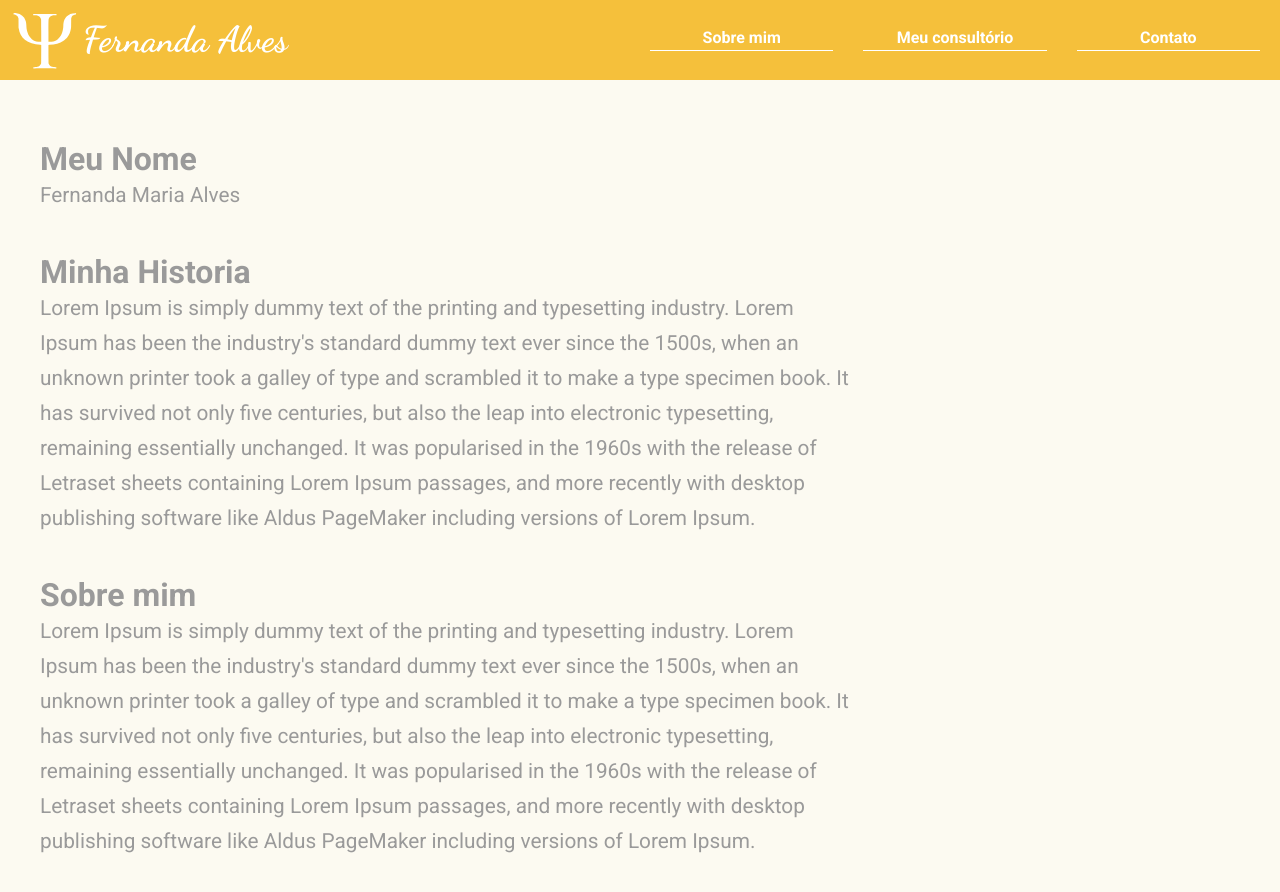
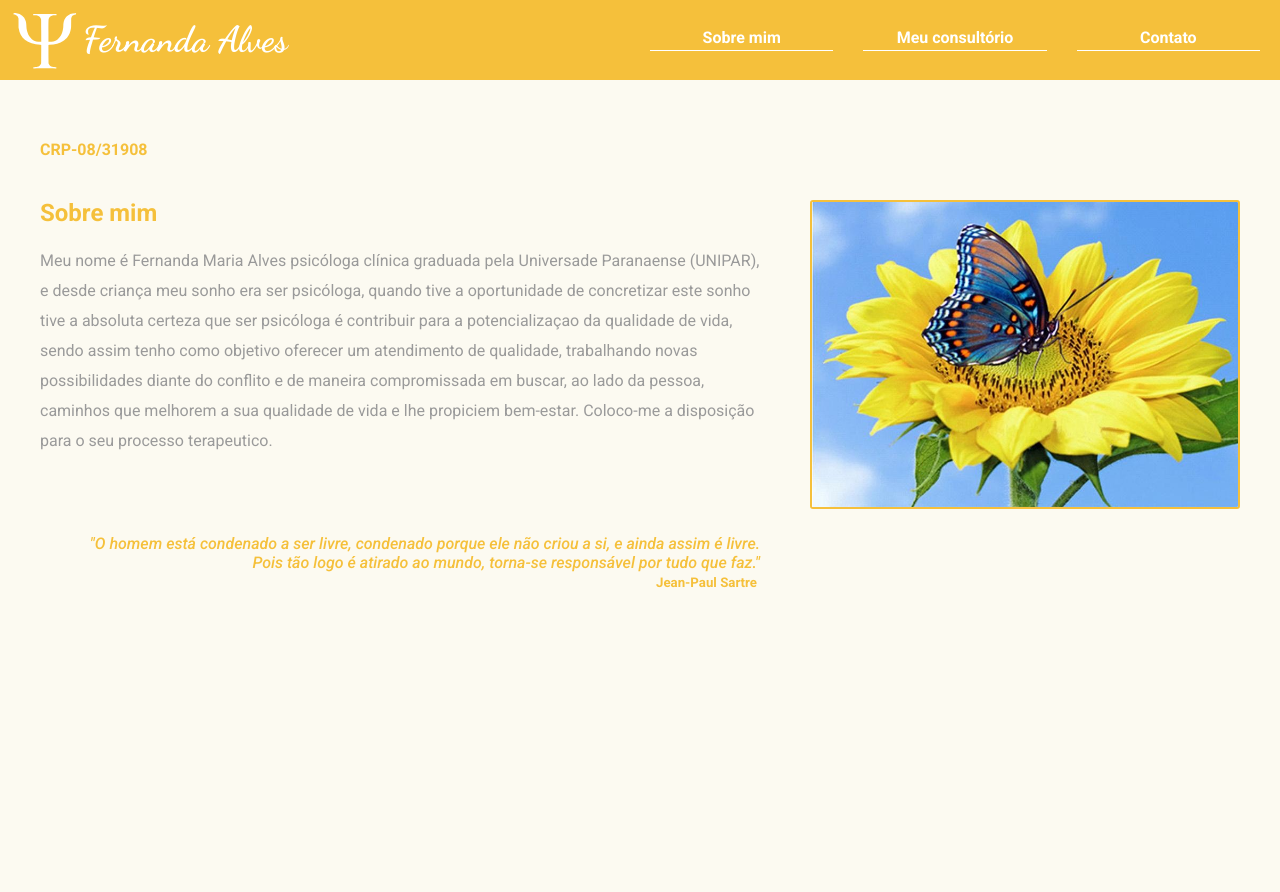
Before and after one commit to hyperyuri/psicfernanda.com.br, a React (Create React App) app: page / in a window 1280 px wide. Shown: the top 892 px of the page. After the commit the page ends 800 px from the top, so only its background shows below. Built offline with nearby package versions, Linux system fonts and the light colour scheme.

Commit message:
edit text, about me layout and office layout

```diff
--- a/public/index.html
+++ b/public/index.html
@@ -3,6 +3,11 @@
   <head>
     <meta charset="utf-8" />
     <meta name="viewport" content="width=device-width, initial-scale=1" />
+    <link
+      rel="shortcut icon"
+      href="%PUBLIC_URL%/favicon.svg"
+      type="image/x-icon"
+    />
     <title>Fernanda Alves</title>
   </head>
   <body>
--- a/src/global.css
+++ b/src/global.css
@@ -8,6 +8,7 @@
   }
 
   body {
+    width: 100vw;
     height: 100%;
     background-color: #FCFAF1;
     overflow-x: hidden;
--- a/src/pages/AboutMe/index.js
+++ b/src/pages/AboutMe/index.js
@@ -1,5 +1,6 @@
 import React from "react";
 import "./styles.css";
+import girasoll from "../../assets/tes.jpeg";
 import Header from "../../components/Header";
 
 function AboutMe() {
@@ -7,37 +8,41 @@ function AboutMe() {
     <>
       <Header />
       <div className="aboutContainer">
-        <div className="myName">
-          <h1>Meu Nome</h1>
-          <p>Fernanda Maria Alves</p>
+        <div className="aboutLeft">
+          <h2>CRP-08/31908</h2>
+
+          <div className="myHistory">
+            <h1>Sobre mim</h1>
+            <br />
+            <p>
+              Meu nome é Fernanda Maria Alves psicóloga clínica graduada pela
+              Universade Paranaense (UNIPAR), e desde criança meu sonho era ser
+              psicóloga, quando tive a oportunidade de concretizar este sonho
+              tive a absoluta certeza que ser psicóloga é contribuir para a
+              potencializaçao da qualidade de vida, sendo assim tenho como
+              objetivo oferecer um atendimento de qualidade, trabalhando novas
+              possibilidades diante do conflito e de maneira compromissada em
+              buscar, ao lado da pessoa, caminhos que melhorem a sua qualidade
+              de vida e lhe propiciem bem-estar. Coloco-me a disposição para o
+              seu processo terapeutico.
+            </p>
+            <br />
+            <br />
+          </div>
+          <div className="phrase">
+            <p>
+              "O homem está condenado a ser livre, condenado porque ele não
+              criou a si, e ainda assim é livre.
+            </p>
+            <p>
+              Pois tão logo é atirado ao mundo, torna-se responsável por tudo
+              que faz."
+            </p>
+            <h5>Jean-Paul Sartre</h5>
+          </div>
         </div>
-        <div className="myHistory">
-          <h1>Minha Historia</h1>
-          <p>
-            Lorem Ipsum is simply dummy text of the printing and typesetting
-            industry. Lorem Ipsum has been the industry's standard dummy text
-            ever since the 1500s, when an unknown printer took a galley of type
-            and scrambled it to make a type specimen book. It has survived not
-            only five centuries, but also the leap into electronic typesetting,
-            remaining essentially unchanged. It was popularised in the 1960s
-            with the release of Letraset sheets containing Lorem Ipsum passages,
-            and more recently with desktop publishing software like Aldus
-            PageMaker including versions of Lorem Ipsum.
-          </p>
-        </div>
-        <div className="sobremim">
-          <h1>Sobre mim</h1>
-          <p>
-            Lorem Ipsum is simply dummy text of the printing and typesetting
-            industry. Lorem Ipsum has been the industry's standard dummy text
-            ever since the 1500s, when an unknown printer took a galley of type
-            and scrambled it to make a type specimen book. It has survived not
-            only five centuries, but also the leap into electronic typesetting,
-            remaining essentially unchanged. It was popularised in the 1960s
-            with the release of Letraset sheets containing Lorem Ipsum passages,
-            and more recently with desktop publishing software like Aldus
-            PageMaker including versions of Lorem Ipsum.
-          </p>
+        <div className="aboutRight">
+          <img src={girasoll} alt="" />
         </div>
       </div>
     </>
--- a/src/pages/AboutMe/styles.css
+++ b/src/pages/AboutMe/styles.css
@@ -1,39 +1,71 @@
+@import url('https://fonts.googleapis.com/css2?family=Roboto:ital,wght@0,500;0,700;1,500;1,700&display=swap');
+
 .aboutContainer {
     font-family: Roboto, sans-serif;
-    width: 70%;
+    width: 100%;
     margin-top: 80px;
+    display: flex;
+    flex-direction: row;
     padding: 60px 40px;
 }
 
+.aboutContainer div.aboutLeft {
+  display: flex;
+  flex-direction: column;
+  width: 60%;
+}
+
+.aboutContainer div.aboutRight {
+  width: 40%;
+  align-items: center;
+  justify-content: center;
+  padding-top: 20px;
+  padding-left: 50px;
+}
+
+.aboutContainer div.aboutRight img {
+  width: 100%;
+  border-radius: 3px;
+  border: 2px solid #F5C03B;
+}
+
+
+.aboutContainer h2 {
+  color: #F5C03B;
+  font-size: 1em;
+}
 .aboutContainer h1 {
-    color: #9A9A9A;
-    font-size: 2em;
+    color: #F5C03B;
+    font-size: 1.5em;
 }
 
 .aboutContainer p {
     color: #9A9A9A;
-    font-size: 1.3em;
-    line-height: 35px;
+    font-size: 1em;
+    line-height: 30px;
 }
 
 .aboutContainer div:not(:first-child) {
     margin-top: 40px;
 }
 
-@keyframes transitionToTop {
-    from {
-      opacity: 0;
-      transform: translateY(0);
-      transform: translateY(1000px);
-    }
-
-    to  {
-      opacity: 1;
-      transform: translateY(0);
-
-
-    }
-  }
-.aboutContainer div {
+.aboutContainer div, h2 {
     animation: transitionIn 1s;
 }
+
+.aboutContainer div.phrase p {
+  font-weight: normal;
+  line-height: normal;
+  text-align: right;
+  font-style: italic;
+  color: #F5C03B;
+}
+
+.aboutContainer div.phrase h5 {
+  font-weight: bold;
+  line-height: normal;
+  text-align: right;
+  font-style: bold;
+  padding: 3px;
+  color: #F5C03B;
+}
--- a/src/pages/Office/index.js
+++ b/src/pages/Office/index.js
@@ -14,20 +14,18 @@ function Office() {
       <Header />
 
       <div className="officeContainer">
-        <div>
-          <p>
-            Lorem Ipsum is simply dummy text of the printing and typesetting
-            industry. Lorem Ipsum has been the industry's standard dummy text
-            ever since the 1500s, when an unknown printer took a galley of type
-            and scrambled it to make a type specimen book. It has survived not
-            only five centuries, but also the leap into electronic typesetting,
-            remaining essentially unchanged. It was popularised in the 1960s
-            with the release of Letraset sheets containing Lorem Ipsum passages,
-            and more recently with desktop publishing software like Aldus
-            PageMaker including versions of Lorem Ipsum.
-          </p>
+        <div className="left">
+          <div>
+            <p>
+              Consultório aconchegante para atender tanto crianças, adulto ou
+              casais.
+            </p>
+          </div>
+          <div>
+            <h5>clique na foto para visualizar as imagens</h5>
+          </div>
         </div>
-        <div>
+        <div className="right">
           <button onClick={handleImage}>
             <img className="image" src={count === 0 ? img1 : img2} alt="img" />
           </button>
--- a/src/pages/Office/styles.css
+++ b/src/pages/Office/styles.css
@@ -6,28 +6,34 @@
     justify-content: space-between;
     align-items: flex-start;
     margin-top: 80px;
+
     padding: 60px 40px;
 }
-.officeContainer div:nth-child(1) {
+.officeContainer div.left {
     display: flex;
     width: 35%;
+    height: 400px;
     flex-direction: column;
-    align-items: flex-start;
-    justify-content: flex-start;
+    justify-content: space-between;
     padding: 0 20px;
 }
 .officeContainer div {
     animation: transitionRight 1s;
 }
 
-.officeContainer div:nth-child(1) p {
+.officeContainer div.left p {
     color: #9A9A9A;
     font-size: 1.2em;
     line-height: 30px;
     text-align: start;
 }
 
-.officeContainer div:nth-child(2) {
+.officeContainer div.left h5{
+    color: #9A9A9A;
+    text-align: center;
+}
+
+.officeContainer div.right {
     width: 65%;
 }
 .officeContainer img.image {
```
Also changed, not shown: public/favicon.svg (added), src/assets/tes.jpeg (added).
